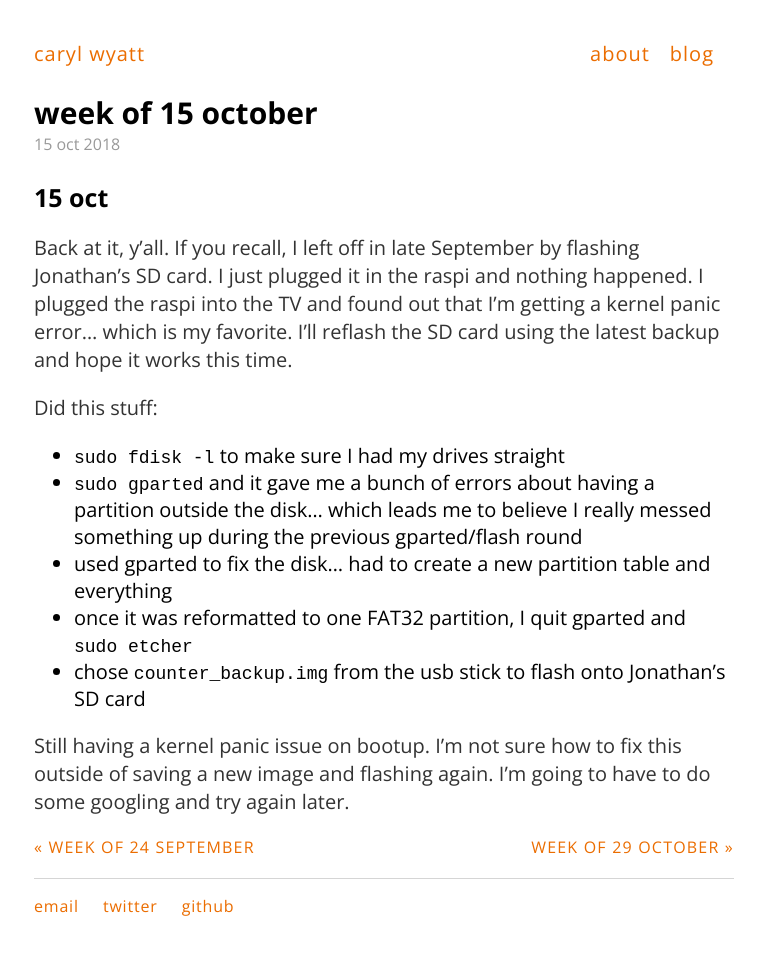
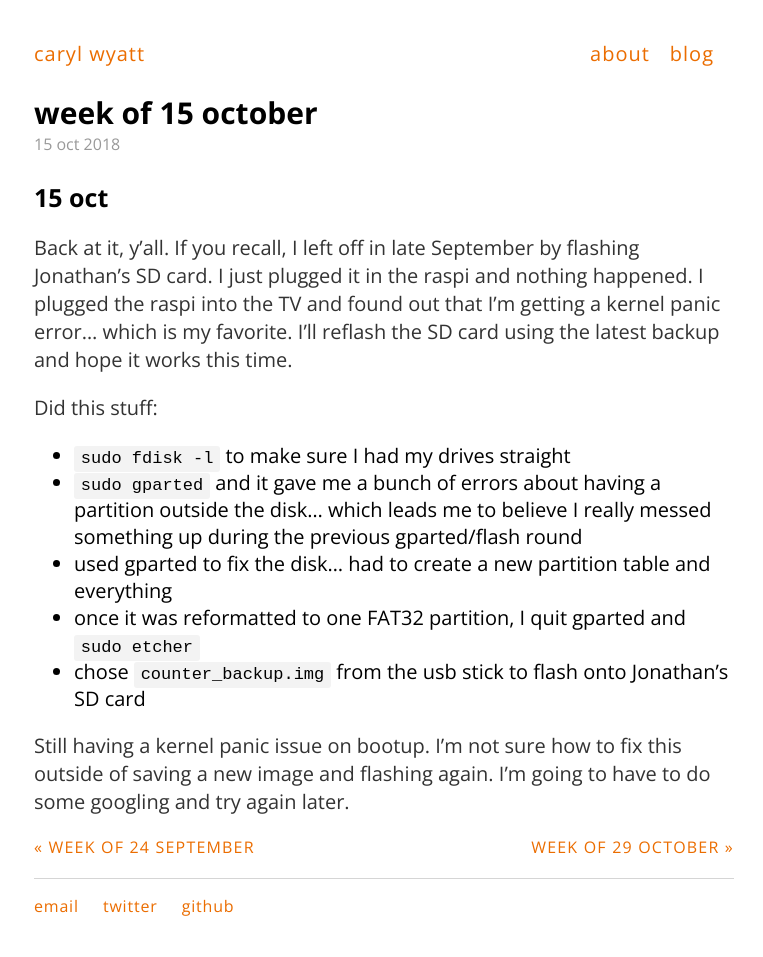
Before and after one commit to carylwyatt/carylwyatt.github.io, a Jekyll site: the page built from _posts/2018-10-15-week-of-15-oct.md, in a window 1280 px wide. Shown: the whole page, without its empty margins (256-1019 px from the left). Built offline with Jekyll 4.4.1, drawn with Linux system fonts in a browser that asks for light colours.

```diff
--- a/css/style.css
+++ b/css/style.css
@@ -101,8 +101,12 @@ ul.posts li {
     list-style: none;
 }
 
-li code, p code {
-  font-size:.9em;
+code {
+    background-color: rgba(27,31,35,.05);
+    border-radius: 3px;
+    font-size: 85%;
+    margin: 0;
+    padding: .2em .4em;
 }
 
 .Previous-next {
```
